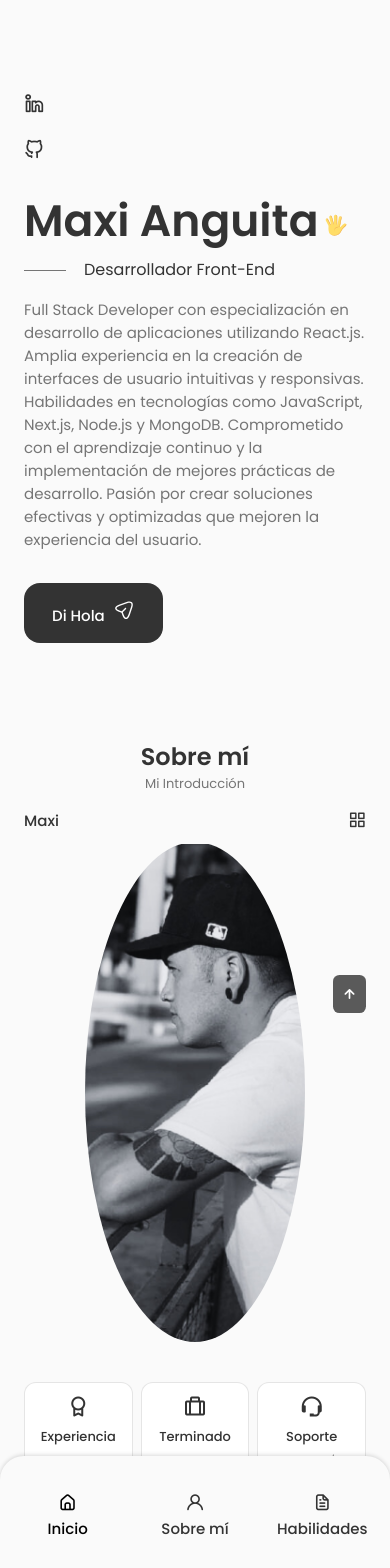
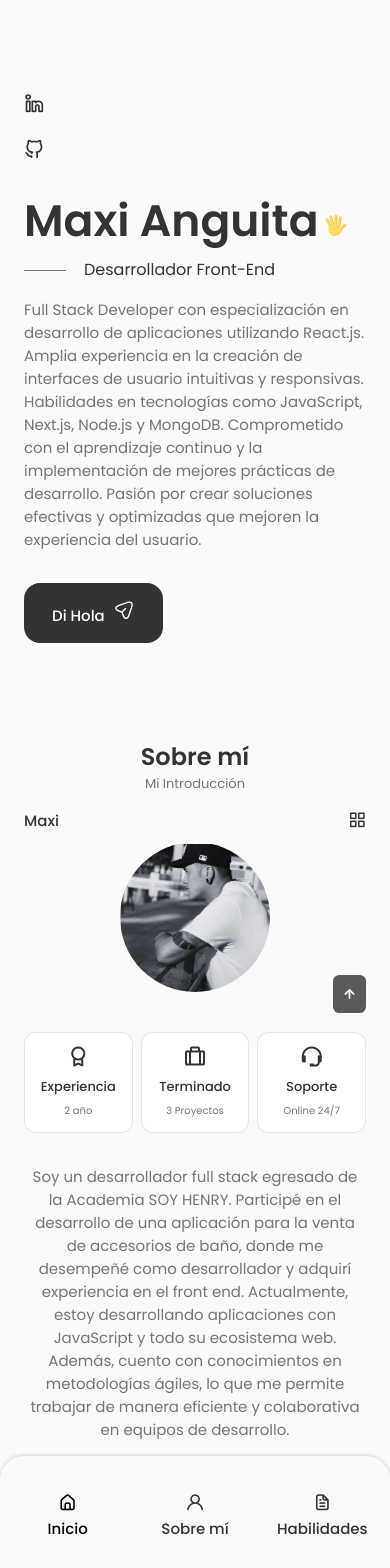
Before and after one commit to maxianguita/portafolio, a React (Vite) app: page / in a window 390 px wide. Shown: the top 1568 px of the page. Built offline with nearby package versions, Linux system fonts and the light colour scheme.

Commit message:
cambio en movil

```diff
--- a/src/components/About/about.css
+++ b/src/components/About/about.css
@@ -1,53 +1,52 @@
-.about__container{
+.about__container {
   grid-template-columns: repeat(2, 1fr);
   align-items: center;
   column-gap: 4rem;
 }
 
-.about__img{
+.about__img {
   width: 500px; /* Asegúrate de que la imagen tenga un ancho y alto iguales para que sea un círculo */
   height: 500px; /* Ajusta el tamaño según tus necesidades */
   border-radius: 50%; /* Esto hará que la imagen sea redonda */
   justify-self: center;
   transition: transform 0.3s ease; /* Añade una transición suave para el efecto de agrandamiento */
-  object-fit: cover; /
+  object-fit: cover; /* Esto asegura que la imagen se ajuste bien dentro del contenedor */
 }
-.about__img:hover{
+.about__img:hover {
   transform: scale(1.2);
 }
 
-.about__info{
+.about__info {
+  display: grid;
   grid-template-columns: repeat(3, 140px);
   gap: 0.5rem;
   margin-bottom: var(--mb-2);
 }
 
-.about__box{
-    background-color: var(--container-color) ;
-    border: 1px solid rgba(0, 0, 0, 0.1) ;
+.about__box {
+  background-color: var(--container-color);
+  border: 1px solid rgba(0, 0, 0, 0.1);
   border-radius: 0.75rem;
   text-align: center;
   padding: 1rem 1.25rem;
-
 }
 
-.about__icon{
+.about__icon {
   font-size: 1.5rem;
   color: var(--title-color);
   margin-bottom: var(--mb-0-5);
 }
 
-.about__title{
-    font-size:var(--small-font-size);
+.about__title {
+  font-size: var(--small-font-size);
   font-weight: var(--font-medium);
 }
 
-.about__subtitle{
+.about__subtitle {
   font-size: var(--tiny-font-size);
-
 }
 
-.about__description{
+.about__description {
   padding: 0 4rem 0 0;
   margin-bottom: var(--mb-2-5);
 }
@@ -55,49 +54,57 @@
 /*=============== BREAKPOINTS ===============*/
 /* For large devices */
 @media screen and (max-width: 992px) {
-  .about__container{
+  .about__container {
       grid-template-columns: 1fr;
       row-gap: 2.5rem;
   }
 
-  .about__img{
+  .about__img {
       width: 220px;
+      height: 220px; /* Asegura que la imagen siga siendo cuadrada */
   }
 
-  .about__box{
+  .about__box {
       padding: 0.75rem 0.5rem;
   }
 
-  .about__data{
+  .about__data {
       text-align: center;
+  }
 
-  }
-  .about__info{
+  .about__info {
       justify-content: center;
   }
 
-  .about__description{
-    padding: 0 5 rem;
+  .about__description {
+      padding: 0 5rem;
       margin-bottom: 2rem;
   }
-
-
 }
 
-
 @media screen and (max-width: 576px) {
-    .about__info{
-        grid-template-columns: repeat(3,1fr) ;
+  .about__info {
+      grid-template-columns: repeat(3, 1fr);
   }
 
-    .about__description{
+  .about__img {
+      width: 150px;
+      height: 150px; /* Asegura que la imagen siga siendo cuadrada */
+  }
+
+  .about__description {
       padding: 0;
   }
 }
 
 /* For small devices */
 @media screen and (max-width: 350px) {
-  .about__info{
-    grid-template-columns: repeat(2,1fr);
+  .about__info {
+      grid-template-columns: repeat(2, 1fr);
+  }
+
+  .about__img {
+      width: 120px;
+      height: 120px; /* Asegura que la imagen siga siendo cuadrada */
   }
 }
```
Lines whose indentation alone changed are shown as unchanged.
